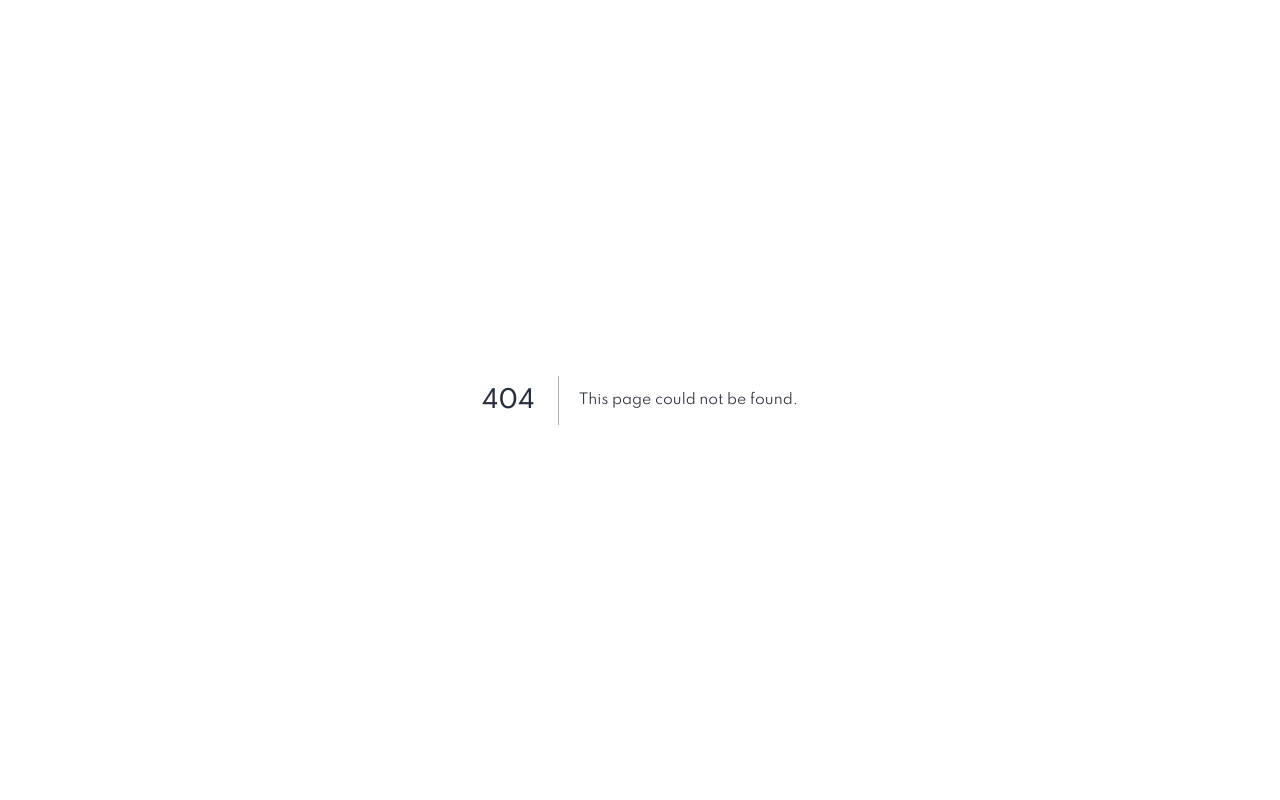
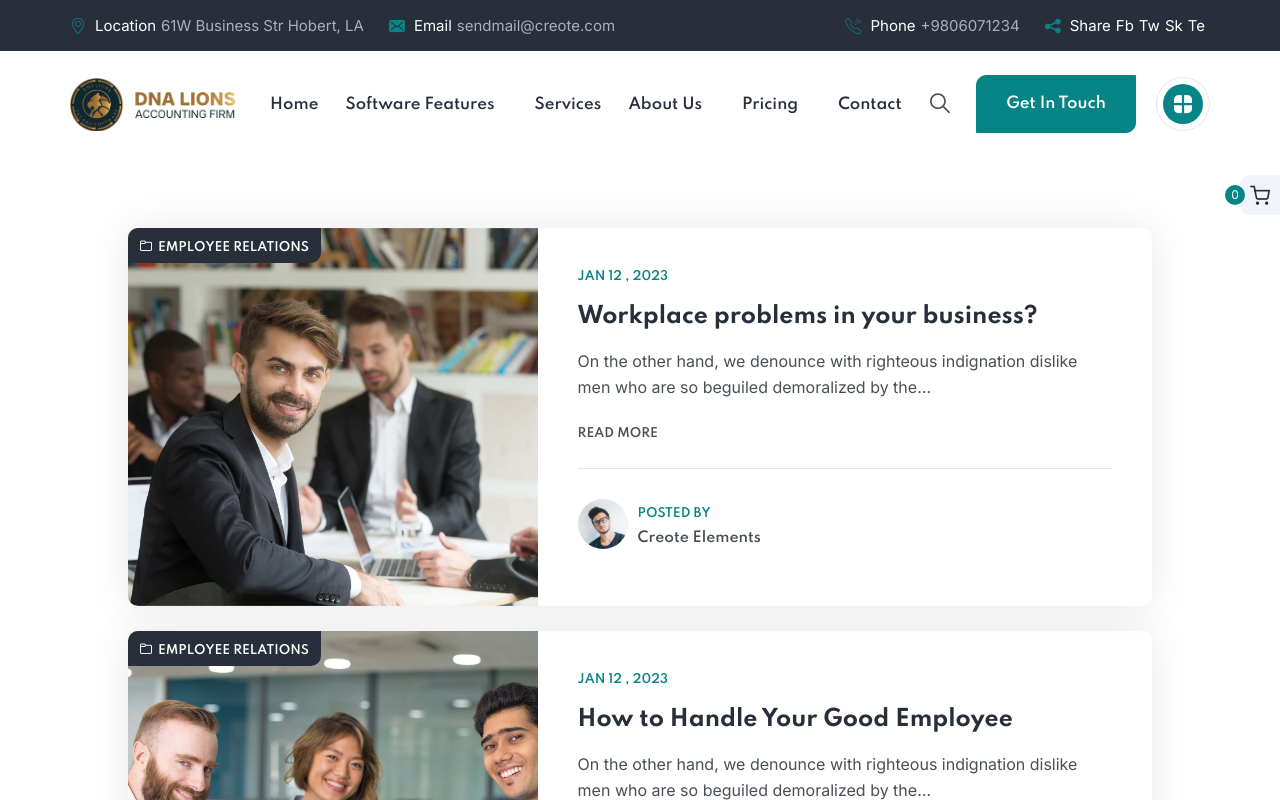
Before and after one commit to yeabtsega45/DNA-Lions, a Next.js app: page /services in a window 1280 px wide. Before the commit this address had no page. Shown: the top 800 px of the page. Built offline with nearby package versions, Linux system fonts and the light colour scheme; a web font is replaced by a local one.

Commit message:
create services page

```diff
--- /dev/null
+++ b/pages/services.js
@@ -0,0 +1,13 @@
+import React from "react";
+import Layout from "@/components/layout/Layout";
+import BlogSoftware from "@/components/sections/BlogSoftware";
+
+function services() {
+  return (
+    <Layout headerStyle={1} footerStyle={1}>
+      <BlogSoftware />
+    </Layout>
+  );
+}
+
+export default services;
--- a/pages/software.js
+++ b/pages/software.js
@@ -2,7 +2,6 @@ import React from "react";
 import Layout from "@/components/layout/Layout";
 import Service10 from "@/components/sections/Service10";
 import CallToActionSoftware from "@/components/sections/CallToActionSoftware";
-import BlogSoftware from "@/components/sections/BlogSoftware";
 import TeamSoftware from "@/components/sections/TeamSoftware";
 
 function software() {
@@ -11,7 +10,6 @@ function software() {
       <TeamSoftware />
       <Service10 />
       <CallToActionSoftware />
-      <BlogSoftware />
     </Layout>
   );
 }
```
